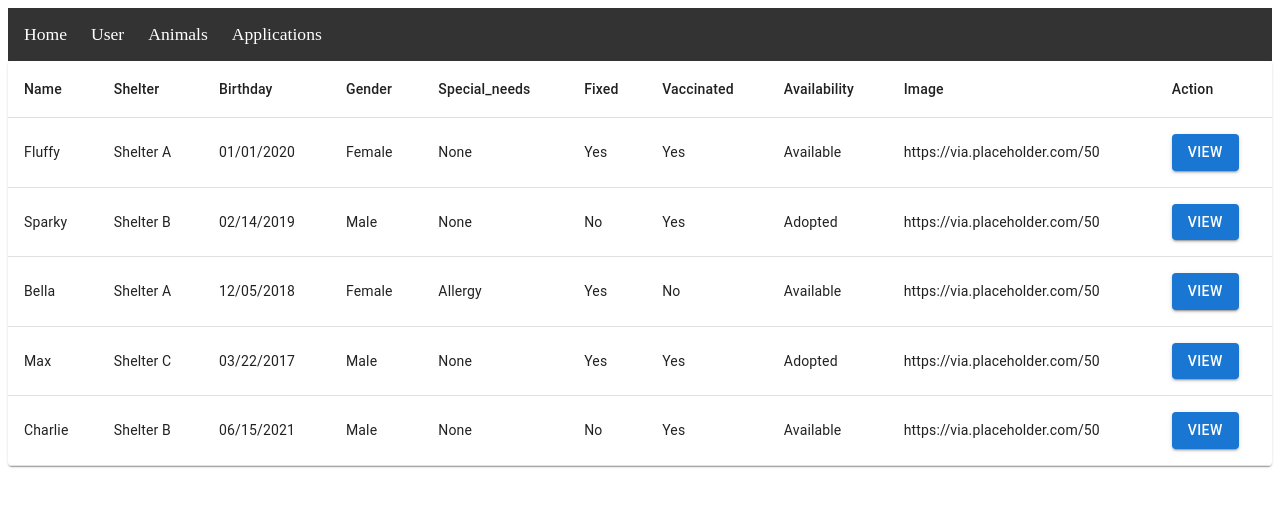
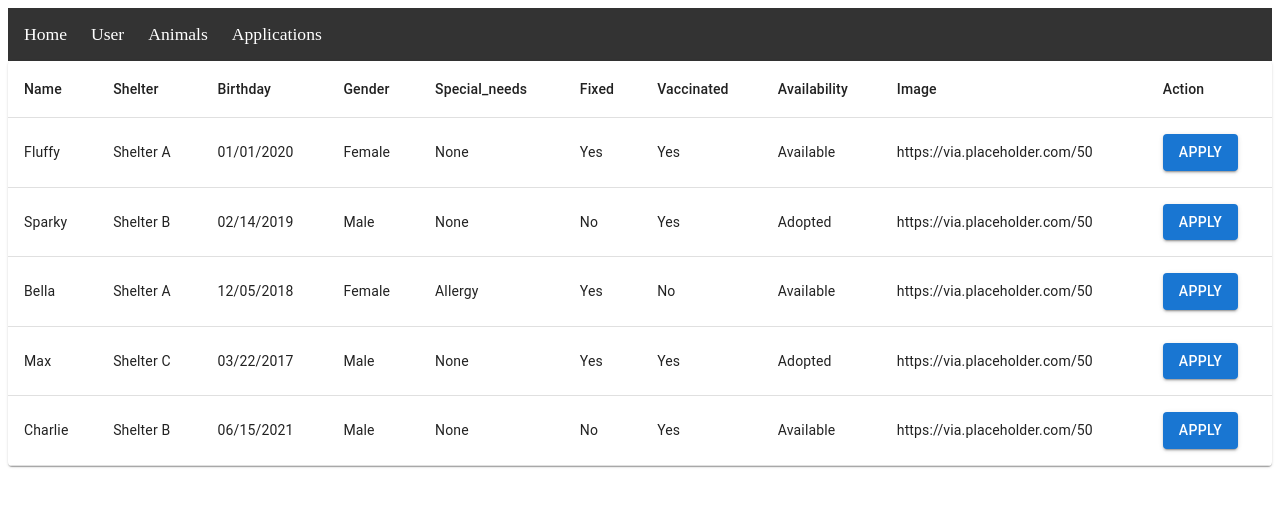
Before and after one commit to dnn47/FA24---01-Pet-Shelter, a React (Create React App) app in the folder frontend/: page /animals in a window 1280 px wide. Shown: the top 506 px of the page. Built offline with nearby package versions, Linux system fonts and the light colour scheme.

Commit message:
minor text change

```diff
--- a/frontend/src/pages/Animals.js
+++ b/frontend/src/pages/Animals.js
@@ -14,5 +14,5 @@ const rows = [
 ];
 
 export default function Animals() {
-  return <DataTable data={rows} actionType="View"/>
+  return <DataTable data={rows} actionType="Apply"/>
 }
```
